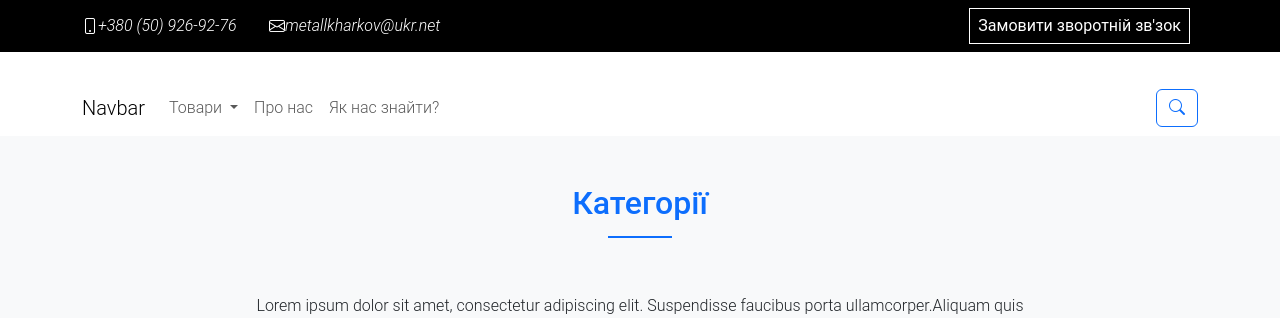
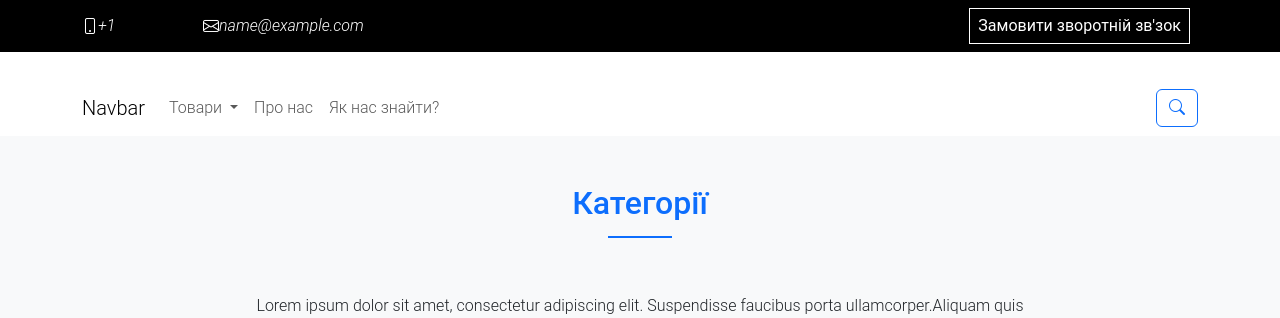
Before and after one commit to AntonSkyrda/metal-store, a Django app: page / in a window 1280 px wide. Shown: the top 318 px of the page. Run offline with Django 5.2, Linux system fonts and the light colour scheme; tables that the repository leaves empty hold one stand-in row (values such as "Sample post").

Commit message:
fix top header for work with admin panel data

```diff
--- a/templates/includes/topHeader.html
+++ b/templates/includes/topHeader.html
@@ -7,10 +7,10 @@
             <div class="col-lg-9 col-6 d-flex justify-content-start">
                 <div class="row contact-links">
                     <i class="col-lg-6 bi bi-phone text-white d-flex align-items-center">
-                        <a class="position-relative text-white" href="tel:+380509269276"> +380 (50) 926-92-76</a></i>
+                        <a class="position-relative text-white" href="tel:+{{ phone_number.phone_number }}"> +{{ phone_number.phone_number }}</a></i>
                     <i class="col-lg-6 bi bi-envelope text-white d-flex align-items-center">
-                        <a class="position-relative text-white" href="mailto:metallkharkov@ukr.net">
-                            metallkharkov@ukr.net</a></i>
+                        <a class="position-relative text-white" href="mailto:{{ contact_email.email }}">
+                            {{ contact_email.email }}</a></i>
                 </div>
             </div>
             <div class="col-lg-3 col-6 d-flex justify-content-end">
```
